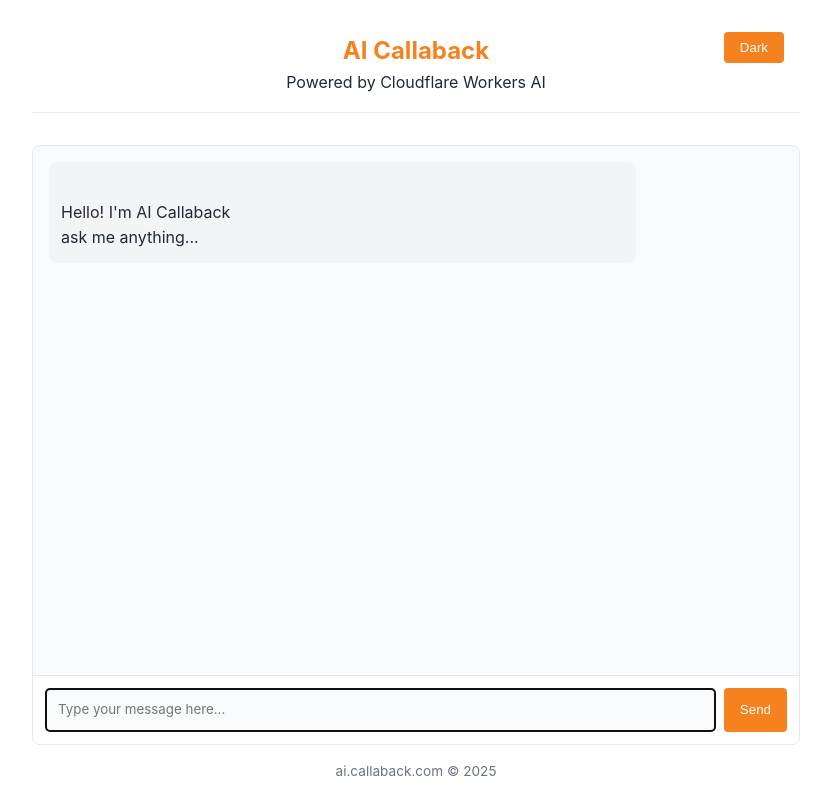
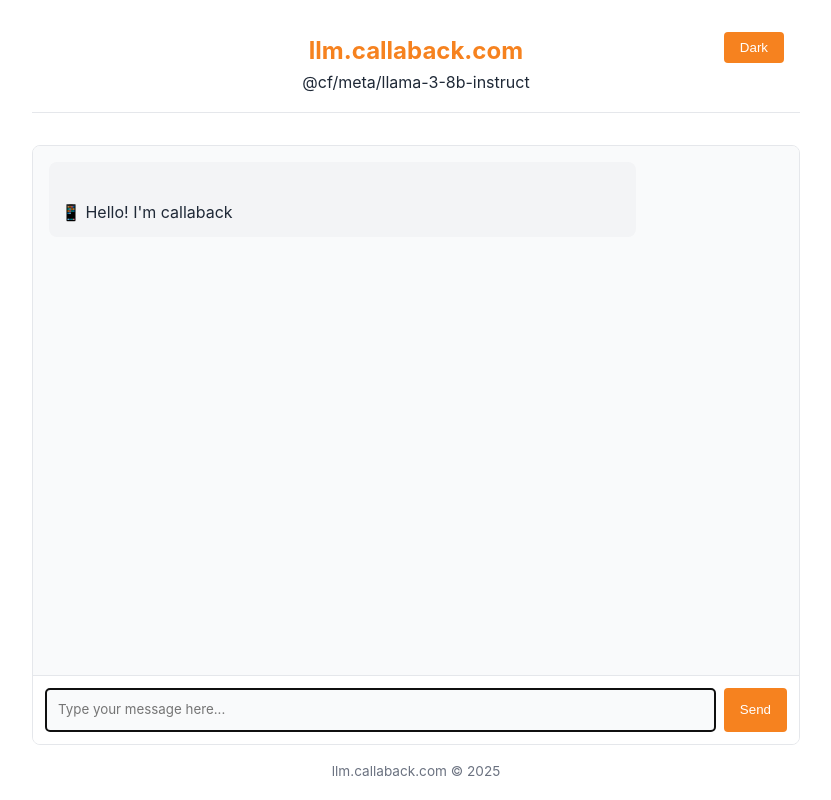
Before and after one commit to callaback/llm-chat-ai, a website: page public/index.html in a window 1280 px wide. Shown: the whole page, without its empty margins (224-1055 px from the left). Drawn offline with Linux system fonts and the light colour scheme.

Commit message:
Update index.html

```diff
--- a/public/index.html
+++ b/public/index.html
@@ -181,8 +181,8 @@
 </head>
 <body>
 	<header>
-		<h1>AI Callaback</h1>
-		<p>Powered by Cloudflare Workers AI</p>
+		<h1>llm.callaback.com</h1>
+		<p>@cf/meta/llama-3-8b-instruct</p>
 		<button class="theme-toggle" id="theme-toggle">Dark</button>
 	</header>
 
@@ -190,14 +190,13 @@
 		<div id="chat-messages" class="chat-messages">
 			<div class="message assistant-message">
 				<p>
-					Hello! I'm AI Callaback
-					ask me anything...
+				📱 Hello! I'm callaback
 				</p>
 			</div>
 		</div>
 
 		<div class="typing-indicator" id="typing-indicator">
-			AI is thinking...
+			AI is on the phone...
 		</div>
 
 		<div class="message-input">
@@ -212,7 +211,7 @@
 	</div>
 
 	<footer>
-		<p>ai.callaback.com &copy; 2025</p>
+		<p>llm.callaback.com &copy; 2025</p>
 	</footer>
 
 	<script>
```
